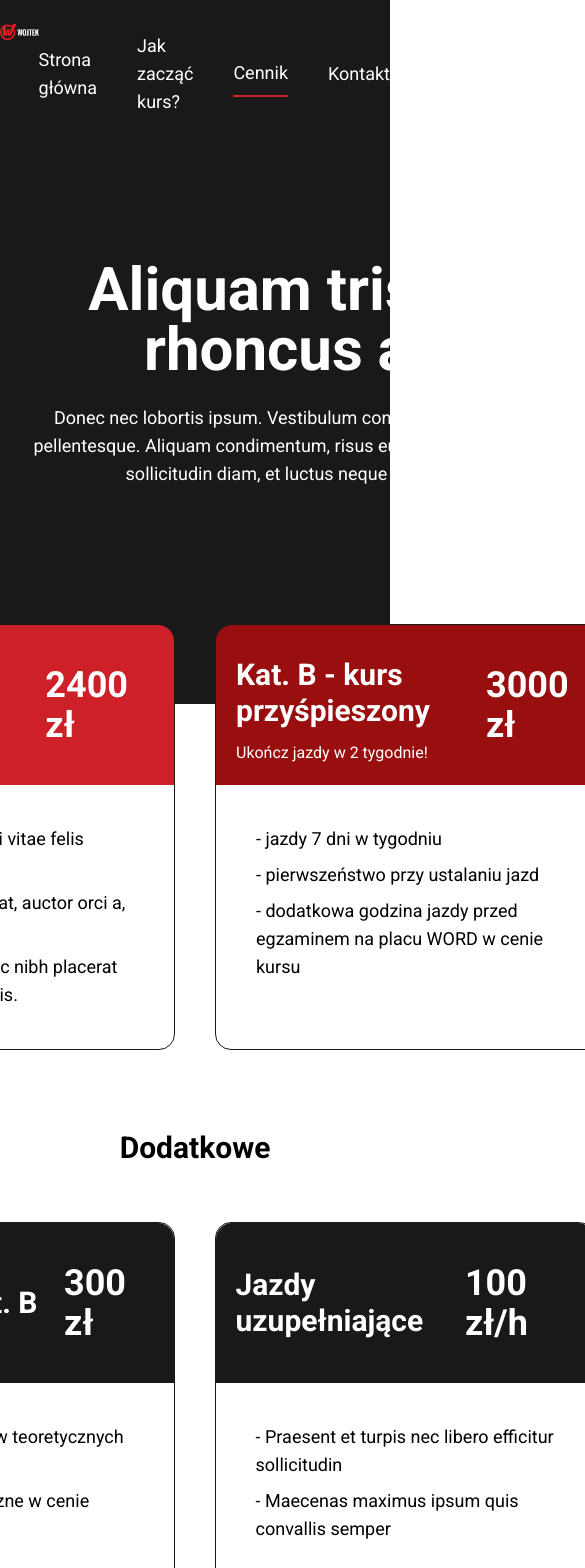
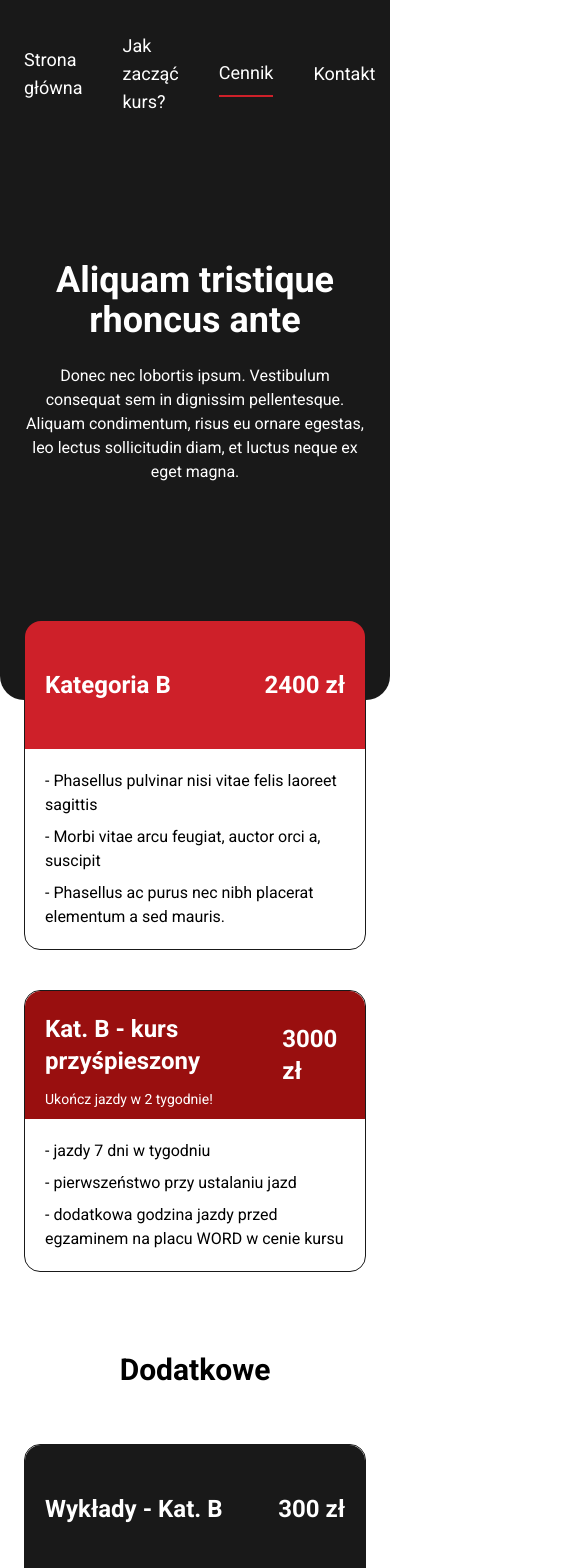
Before and after one commit to xResto/driving-school, a Next.js app: page /cennik in a window 390 px wide. Shown: the top 1568 px of the page, 585 px wide, since content can reach past the window. Built offline with nearby package versions, Linux system fonts and the light colour scheme.

Commit message:
made pricing route responsive

```diff
--- a/app/cennik/AdditionalCardsWrapper.tsx
+++ b/app/cennik/AdditionalCardsWrapper.tsx
@@ -15,7 +15,7 @@ const additionalPractice = [
 const AdditionalCardsWrapper = () => {
   return (
     <DivYAnimation>
-      <div className='flex mx-auto justify-center gap-10 pb-20'>
+      <div className='flex justify-center max-[1100px]:flex-col max-[1100px]:items-center mx-auto gap-10 pb-20 px-6 sm:px-0'>
         <PriceCard
           heading='Wykłady - Kat. B'
           price='300 zł'
--- a/app/cennik/PriceCard.tsx
+++ b/app/cennik/PriceCard.tsx
@@ -16,17 +16,17 @@ const PriceCard = ({
   content,
 }: PriceCardProps) => {
   return (
-    <div className='border border-[#191919] rounded-2xl w-[30rem]'>
+    <div className='border border-[#191919] rounded-2xl max-w-[30rem]'>
       <div
-        className={`flex justify-center items-center gap-5 px-5 h-40 ${color} rounded-t-2xl text-white`}
+        className={`flex justify-between items-center gap-2 px-5 sm:px-10 sm:gap-5 h-32 sm:h-40 ${color} rounded-t-2xl text-white`}
       >
-        <div className='w-[16rem]'>
-          <h3 className='py-3 text-3xl font-semibold'>{heading}</h3>
-          {additionalP && <p>Ukończ jazdy w 2 tygodnie!</p>}
+        <div className='max-w-[16rem]'>
+          <h2 className='py-3 text-2xl sm:text-3xl font-semibold'>{heading}</h2>
+          {additionalP && <p className='text-sm sm:text-base'>Ukończ jazdy w 2 tygodnie!</p>}
         </div>
-        <h2 className='text-4xl font-bold'>{price}</h2>
+        <h3 className='text-2xl sm:text-3xl font-bold'>{price}</h3>
       </div>
-      <div className='flex flex-col gap-2 p-10 text-lg'>
+      <div className='flex flex-col gap-2 p-5 sm:p-10 text-base sm:text-lg'>
         {content && content.map((item, index) => <p key={index}>- {item}</p>)}
       </div>
     </div>
--- a/app/cennik/PriceCardsWrapper.tsx
+++ b/app/cennik/PriceCardsWrapper.tsx
@@ -17,7 +17,7 @@ const expressCourse = [
 const PriceCardsWrapper = () => {
   return (
     <DivYAnimation delay={0.75}>
-      <div className='-my-20 flex mx-auto justify-center gap-10'>
+      <div className='-my-20 flex justify-center max-[1100px]:flex-col max-[1100px]:items-center mx-auto gap-10 px-6 sm:px-0'>
         <PriceCard
           heading='Kategoria B'
           price='2400 zł'
--- a/app/cennik/page.tsx
+++ b/app/cennik/page.tsx
@@ -8,11 +8,11 @@ const Cennik = () => {
     <>
       <div className='bg-[#191919] rounded-b-3xl text-white pb-20'>
         <DivOpacityAnimation>
-          <div className='mx-auto text-center py-28 w-[40rem]'>
-            <h1 className='text-6xl font-bold'>
+          <div className='mx-auto text-center py-28 px-6 max-w-[40rem]'>
+            <h1 className='text-4xl sm:text-6xl font-bold'>
               Aliquam tristique rhoncus ante
             </h1>
-            <p className='py-6 text-lg'>
+            <p className='py-6 text-md sm:text-lg'>
               Donec nec lobortis ipsum. Vestibulum consequat sem in dignissim
               pellentesque. Aliquam condimentum, risus eu ornare egestas, leo
               lectus sollicitudin diam, et luctus neque ex eget magna.
--- a/app/components/Footer.tsx
+++ b/app/components/Footer.tsx
@@ -3,7 +3,7 @@ import React from 'react';
 const Footer = () => {
   return (
     <footer className='relative -z-10 bg-[#353535] text-white'>
-      <div className='mx-auto w-[1200px]'>Footer</div>
+      <div className='mx-auto max-w-[1200px]'>Footer</div>
     </footer>
   );
 };
--- a/app/components/Navbar.tsx
+++ b/app/components/Navbar.tsx
@@ -11,7 +11,7 @@ const Navbar = () => {
 
   return (
     <nav
-      className={`text-white ${
+      className={`text-white px-6 ${
         pathname === '/'
           ? 'sticky top-0 z-[100] backdrop-blur-lg border-b-[.5px] border-gray-400 '
           : 'static bg-[#191919] backdrop-blur-none '
--- a/app/globals.css
+++ b/app/globals.css
@@ -7,6 +7,10 @@
   padding: 0;
   box-sizing: border-box;
 }
+
+/* html, body {
+  overflow-x: hidden;
+} */
 
 .first-shadow {
   -webkit-box-shadow: 0px 10px 25px 2px rgba(64, 60, 60, 1);
--- a/tailwind.config.ts
+++ b/tailwind.config.ts
@@ -13,9 +13,6 @@ const config: Config = {
         'gradient-conic':
           'conic-gradient(from 180deg at 50% 50%, var(--tw-gradient-stops))',
       },
-      colors: {
-        darkGray: '#1f1f23',
-      },
     },
   },
   plugins: [],
```
